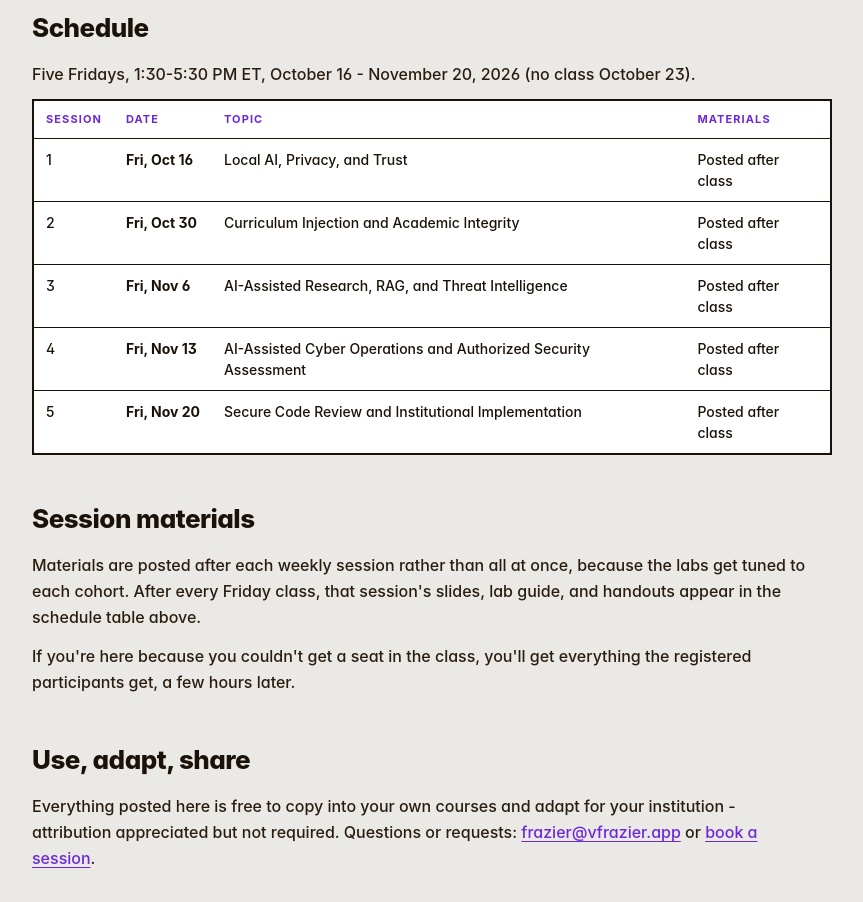
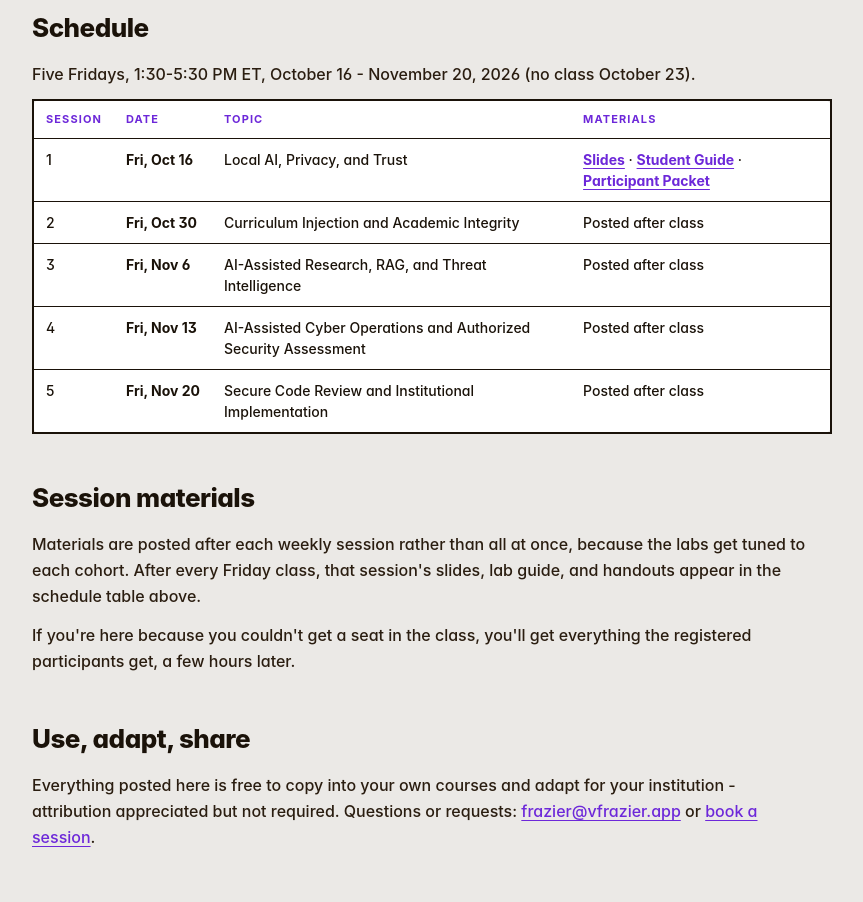
Before and after one commit to frazier-at-cpcc/vfrazier-app, an Astro site: page /resources/nitic-ai-cyber in a window 1280 px wide. Shown: the part 960-1862 px from the top of the page, without its empty margins (208-1071 px from the left). Built offline with nearby package versions, Linux system fonts and the light colour scheme; Astro itself is replaced by a stand-in of ours.

Commit message:
Post NITIC AI + Cyber Session 1 materials on the resources hub (#22)
Adds the Session 1 slide deck, Student Guide, and Participant Packet as PDFs
under public/nitic-ai-cyber/ and links them from the Session 1 row of the
schedule table on /resources/nitic-ai-cyber, replacing the "Posted after
class" placeholder.


Claude-Session: https://claude.ai/code/session_01AP59KXZc7kVR189RBcvBD7

Co-authored-by: Frazier A. Smith <admin@huckleberryhome.net>
Co-authored-by: Claude Fable 5.1 <noreply@anthropic.com>

```diff
--- a/src/pages/resources/nitic-ai-cyber.astro
+++ b/src/pages/resources/nitic-ai-cyber.astro
@@ -31,7 +31,7 @@ import BaseLayout from '../../layouts/BaseLayout.astro';
             <tr><th>Session</th><th>Date</th><th>Topic</th><th>Materials</th></tr>
           </thead>
           <tbody>
-            <tr><td>1</td><td>Fri, Oct 16</td><td>Local AI, Privacy, and Trust</td><td>Posted after class</td></tr>
+            <tr><td>1</td><td>Fri, Oct 16</td><td>Local AI, Privacy, and Trust</td><td class="materials"><a href="/nitic-ai-cyber/session1-slides.pdf">Slides</a> · <a href="/nitic-ai-cyber/session1-student-guide.pdf">Student Guide</a> · <a href="/nitic-ai-cyber/session1-participant-packet.pdf">Participant Packet</a></td></tr>
             <tr><td>2</td><td>Fri, Oct 30</td><td>Curriculum Injection and Academic Integrity</td><td>Posted after class</td></tr>
             <tr><td>3</td><td>Fri, Nov 6</td><td>AI-Assisted Research, RAG, and Threat Intelligence</td><td>Posted after class</td></tr>
             <tr><td>4</td><td>Fri, Nov 13</td><td>AI-Assisted Cyber Operations and Authorized Security Assessment</td><td>Posted after class</td></tr>
@@ -74,6 +74,7 @@ import BaseLayout from '../../layouts/BaseLayout.astro';
   th { font-size: 11px; letter-spacing: .1em; text-transform: uppercase; color: var(--accent); }
   tbody tr:last-child td { border-bottom: none; }
   td:nth-child(2) { white-space: nowrap; font-weight: 700; }
+  td.materials a { font-weight: 700; white-space: nowrap; }
 
   @media (max-width: 720px) { h1 { font-size: 36px; } }
 </style>
```
Also changed, not shown: 3 other files.
